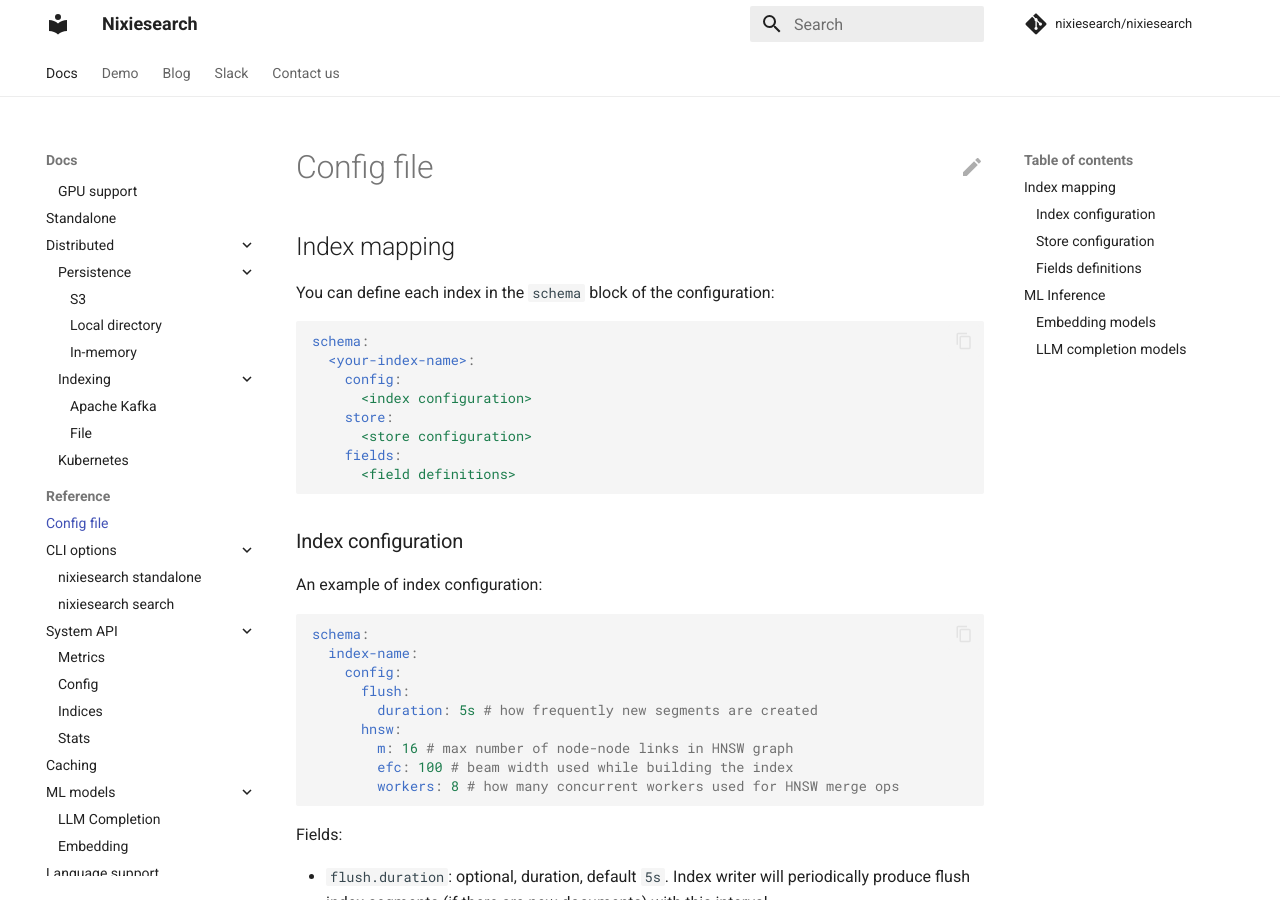
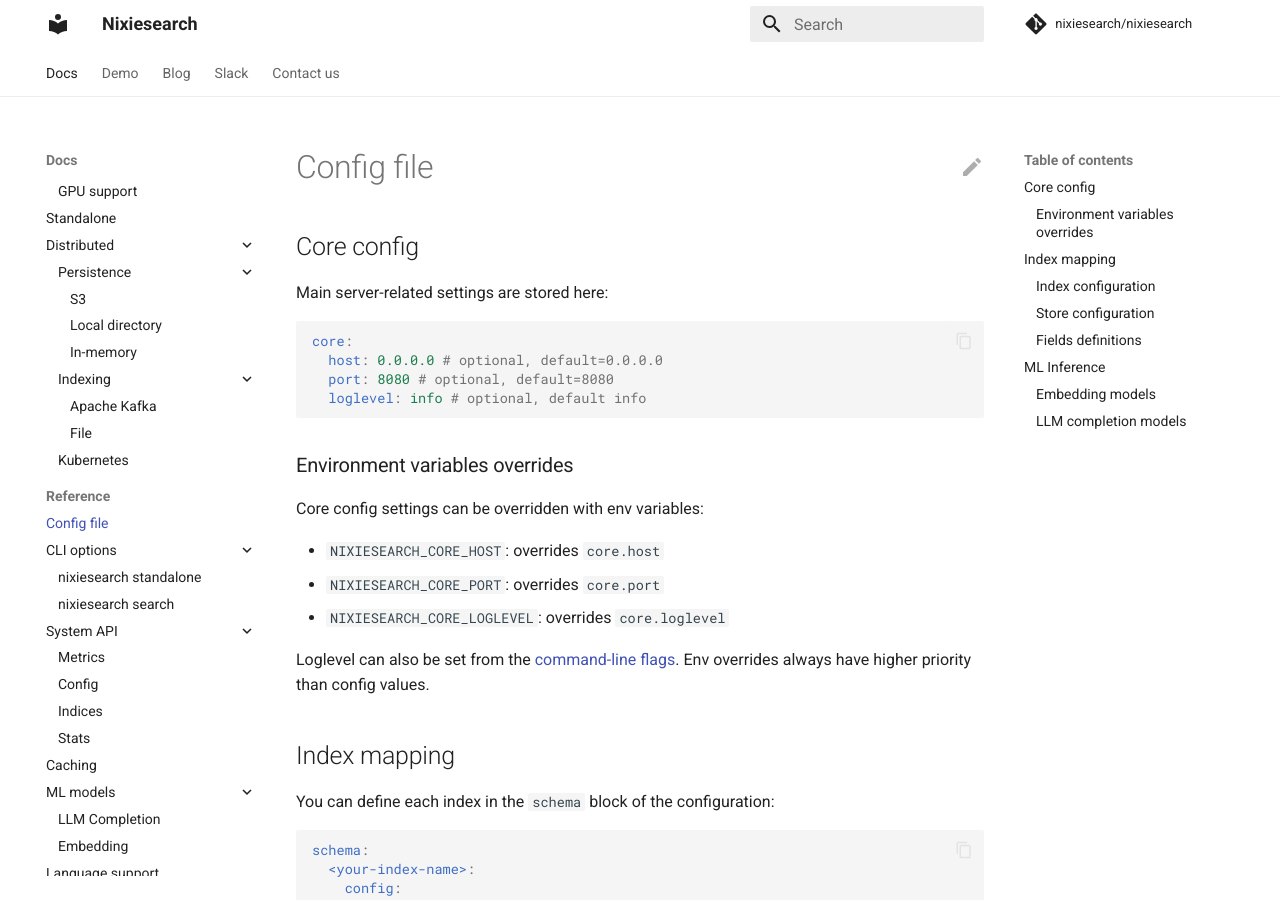
Before and after one commit to nixiesearch/nixiesearch, an MkDocs documentation site: the page built from docs/docs/reference/config.md, in a window 1280 px wide and 900 px high. Built offline with MkDocs 1.6.1 and Material for MkDocs 9.7.7, drawn with Linux system fonts in a browser that asks for light colours; comment, search, counter and statistics services are not loaded.

Commit message:
add env override support

````diff
--- a/docs/docs/reference/config.md
+++ b/docs/docs/reference/config.md
@@ -1,4 +1,25 @@
 # Config file
+
+## Core config
+
+Main server-related settings are stored here:
+
+```yaml
+core:
+  host: 0.0.0.0 # optional, default=0.0.0.0
+  port: 8080 # optional, default=8080
+  loglevel: info # optional, default info
+```
+
+### Environment variables overrides
+
+Core config settings can be overridden with env variables:
+
+* `NIXIESEARCH_CORE_HOST`: overrides `core.host`
+* `NIXIESEARCH_CORE_PORT`: overrides `core.port`
+* `NIXIESEARCH_CORE_LOGLEVEL`: overrides `core.loglevel`
+
+Loglevel can also be set from the [command-line flags](../reference/cli/standalone.md). Env overrides always have higher priority than config values.
 
 ## Index mapping
 
````
Also changed, not shown: 13 other files.
